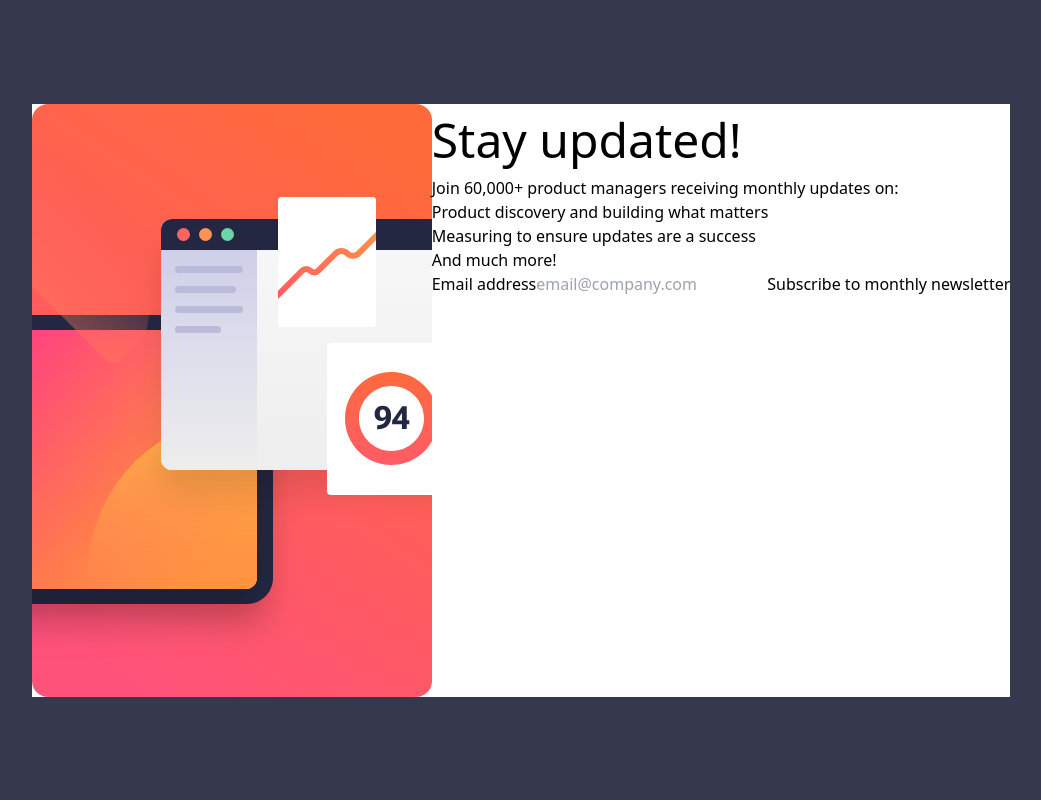
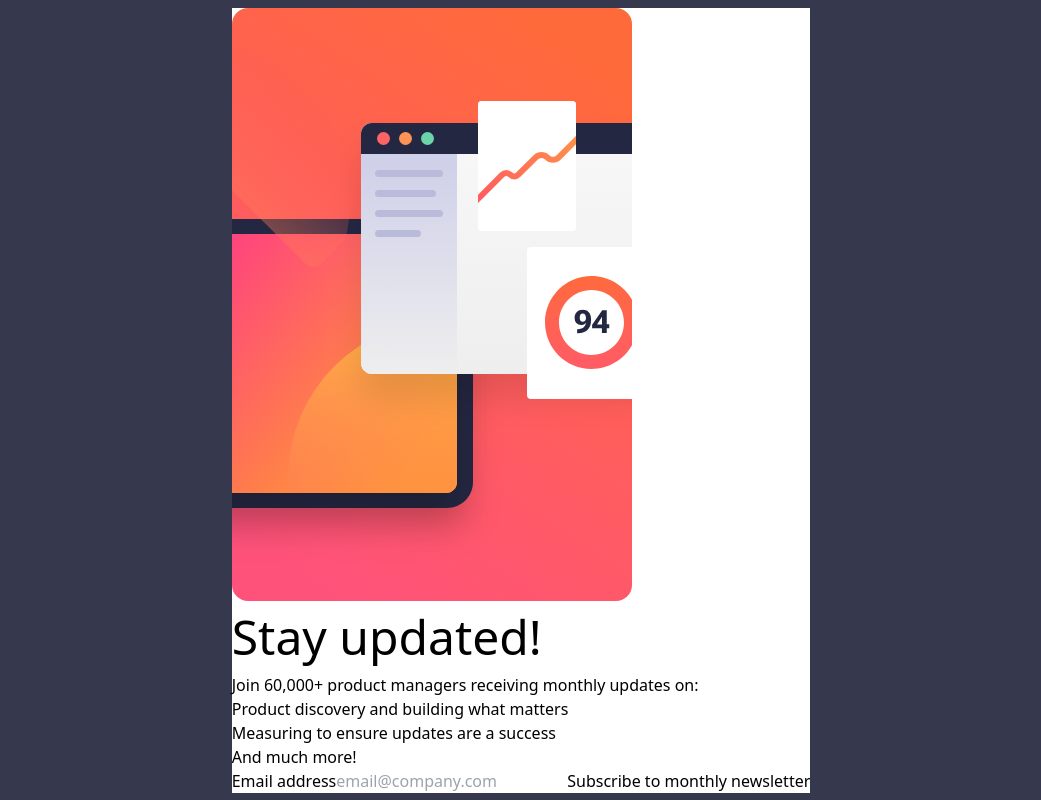
Before and after one commit to mehrnaz98/newsletter-signup-form, a Vue app: page / in a window 1280 px wide. Shown: the whole page, without its empty margins (119-1160 px from the left). Built offline with nearby package versions, Linux system fonts and the light colour scheme.

Commit message:
Update App.vue

```diff
--- a/src/App.vue
+++ b/src/App.vue
@@ -1,6 +1,6 @@
 <template>
   <main class="flex min-h-screen justify-center items-center bg-[#36384D]">
-    <div class="container bg-white rounded-3xl p-[3rem] flex flex-row">
+    <div class="container bg-white rounded-3xl">
       <picture class="responsive-image">
         <source
           media="(min-width: 768px)"
```
